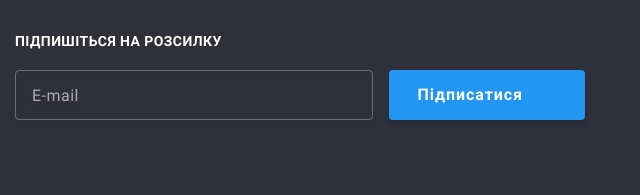
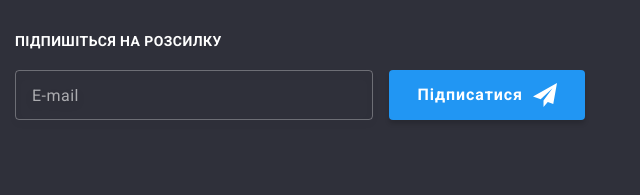
Before and after one commit to khavrat/goit-markup-hw-06, a plain HTML site: page index.html in a window 1280 px wide. Shown: the part 2715-2910 px from the top of the page, 640-1280 px from the left. Drawn offline with nearby package versions, Linux system fonts and the light colour scheme.

Commit message:
fixed path to svg

```diff
--- a/css/styles.css
+++ b/css/styles.css
@@ -531,7 +531,7 @@ img {
     width: 24px;
     height: 24px;
     margin-left: 10px;
-    background-image: url(../bgimg.svg/send.svg);
+    background-image: url(../images/send.svg);
 }
 
 .button.pic:hover,
```
